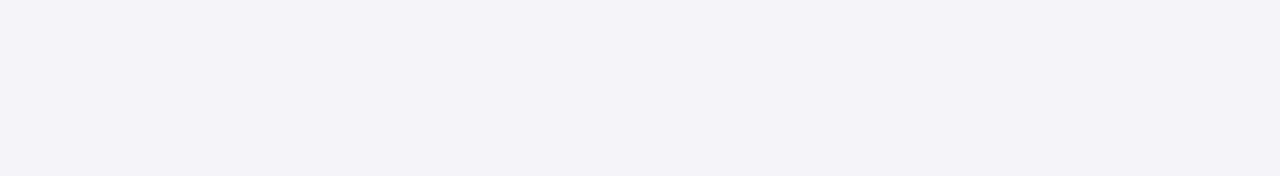
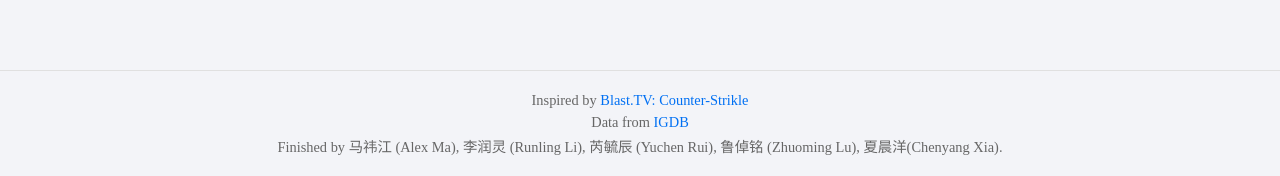
Before and after one commit to SakurAlex/Video-Game-Guesser, a Svelte app in the folder frontend/: page / in a window 1280 px wide. Shown: the part 764-940 px from the top of the page. Before the commit the page ends 804 px from the top, so only its background shows below. Built offline with nearby package versions, Linux system fonts and the light colour scheme; no server answers.

Commit message:
Adding the footer to the webpage

```diff
--- a/frontend/src/App.svelte
+++ b/frontend/src/App.svelte
@@ -330,6 +330,9 @@ Platforms: ${correctGame.platforms.join(", ")}
   }
 </script>
 
+
+
+
 {#if loading}
   <div class="loading-screen">
     <div class="loading-spinner"></div>
@@ -391,6 +394,27 @@ Platforms: ${correctGame.platforms.join(", ")}
       <GameTable {guesses} />
     </div>
   </main>
+
+  <footer class="footer">
+    <p>
+      Inspired by
+      <a href="https://blast.tv/counter-strikle"
+         target="_blank" rel="noopener">
+        Blast.TV: Counter-Strikle
+      </a>
+    </p>
+    <p>
+      Data from
+      <a href="https://www.igdb.com/"
+         target="_blank" rel="noopener">
+        IGDB
+      </a>
+    </p>
+    <p>
+      Finished by 马祎江 (Alex Ma), 李润灵 (Runling Li),
+      芮毓辰 (Yuchen Rui), 鲁倬铭 (Zhuoming Lu), 夏晨洋(Chenyang Xia).
+    </p>
+  </footer>
 {/if}
 
 <!--Modal box-->
@@ -407,6 +431,8 @@ Platforms: ${correctGame.platforms.join(", ")}
   on:logout={handleLogout}
   on:close={() => (showProfileModal = false)}
 />
+
+
 
 <style>
   main {
@@ -450,6 +476,25 @@ Platforms: ${correctGame.platforms.join(", ")}
     animation: spin 1s linear infinite;
   }
 
+  .footer {
+     text-align: center;
+     font-size: 0.9rem;
+     color: #666;
+     margin-top: 2rem;
+     padding: 1rem 0;
+     border-top: 1px solid #e0e0e0;
+   }
+   .footer p {
+     margin: 0.3rem 0;
+   }
+   .footer a {
+     color: #0070f3;
+     text-decoration: none;
+   }
+   .footer a:hover {
+     text-decoration: underline;
+   }
+
   @keyframes spin {
     0% {
       transform: rotate(0deg);
```
